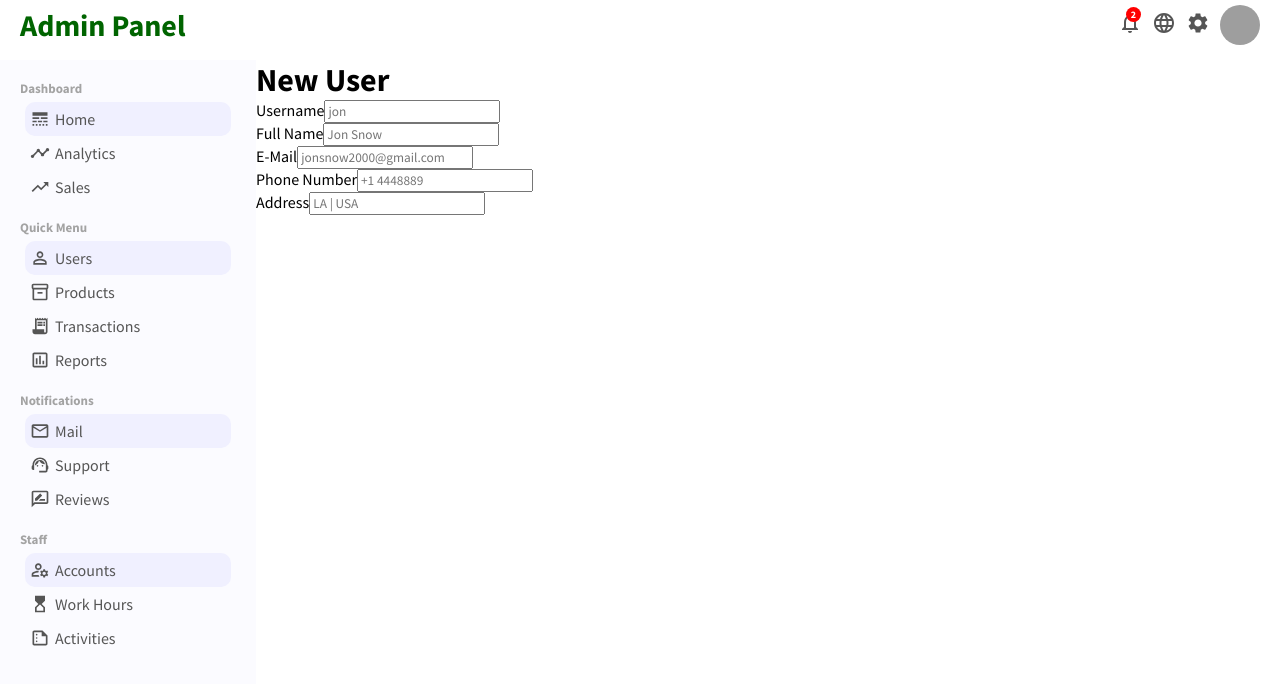
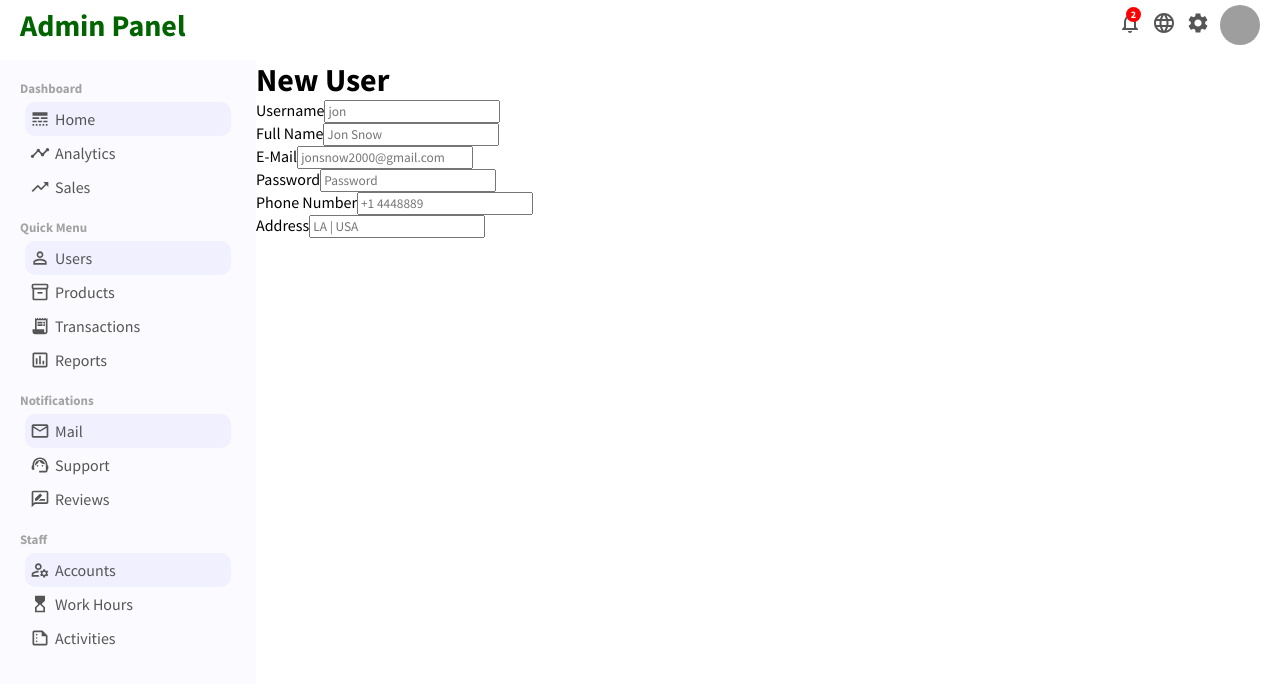
Before and after one commit to PJMantoss/admin_panel, a React (Create React App) app: page /newuser in a window 1280 px wide. Shown: the top 684 px of the page. Built offline with nearby package versions, Linux system fonts and the light colour scheme; grey boxes are pictures that could not be loaded.

Commit message:
update NewUser page

```diff
--- a/src/pages/newUserPage/NewUser.js
+++ b/src/pages/newUserPage/NewUser.js
@@ -31,6 +31,14 @@ function NewUser() {
         </div>
 
         <div className='newUserItem'>
+          <label>Password</label>
+          <input
+            type='password'
+            placeholder='Password'
+          />
+        </div>
+
+        <div className='newUserItem'>
           <label>Phone Number</label>
           <input
             type='number'
```
